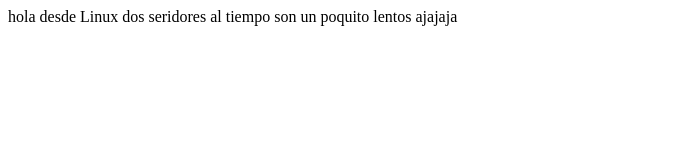
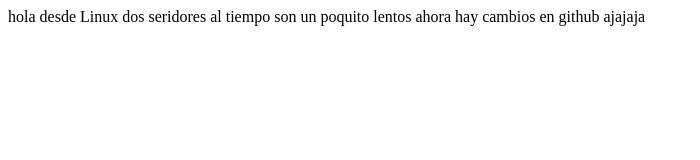
Before and after one commit to Akiregc92/CarpetaInicial, a plain HTML site: page index.html in a window 1280 px wide. Shown: the whole page, without its empty margins (0-700 px from the left). Drawn offline with Linux system fonts and the light colour scheme.

Commit message:
Cambios en el index

```diff
--- a/index.html
+++ b/index.html
@@ -9,6 +9,7 @@
   hola desde Linux
   dos seridores al tiempo
   son un poquito lentos
+  ahora hay cambios en github
   ajajaja
 </body>
 </html>
```
